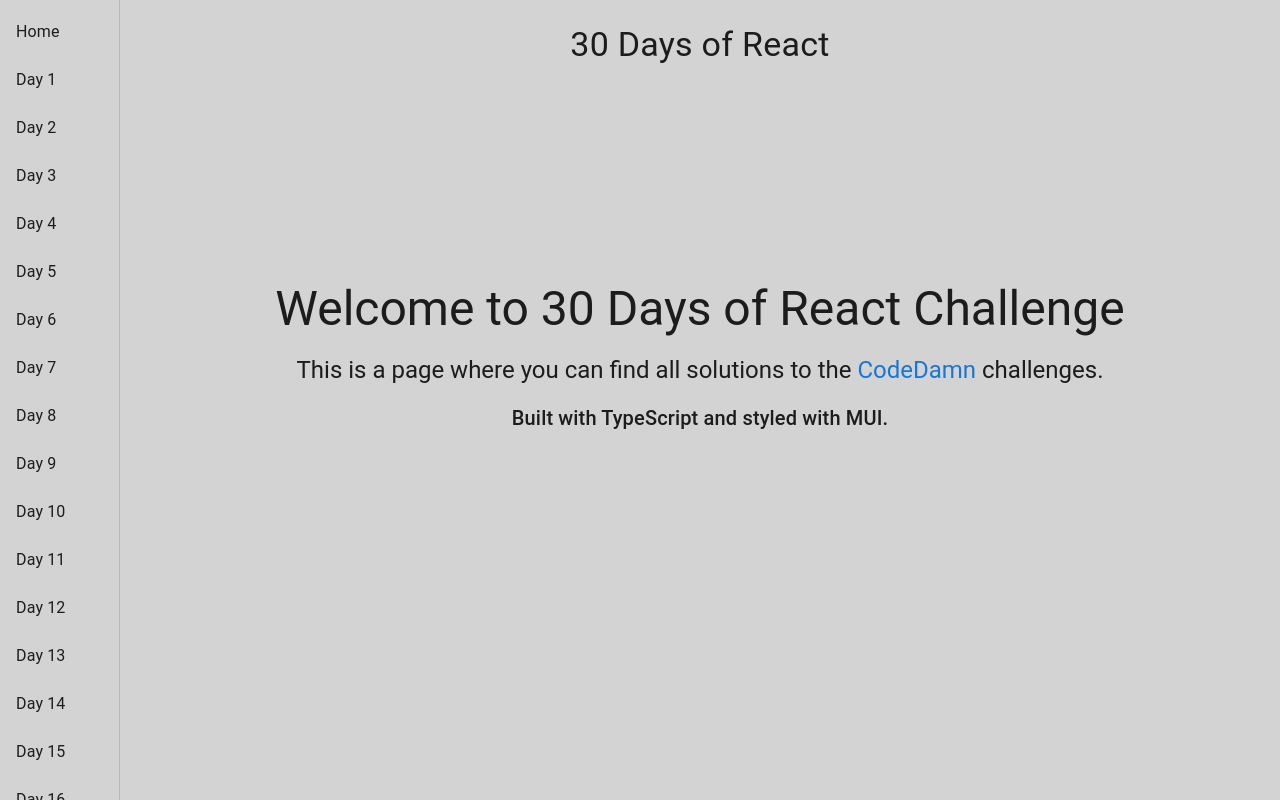
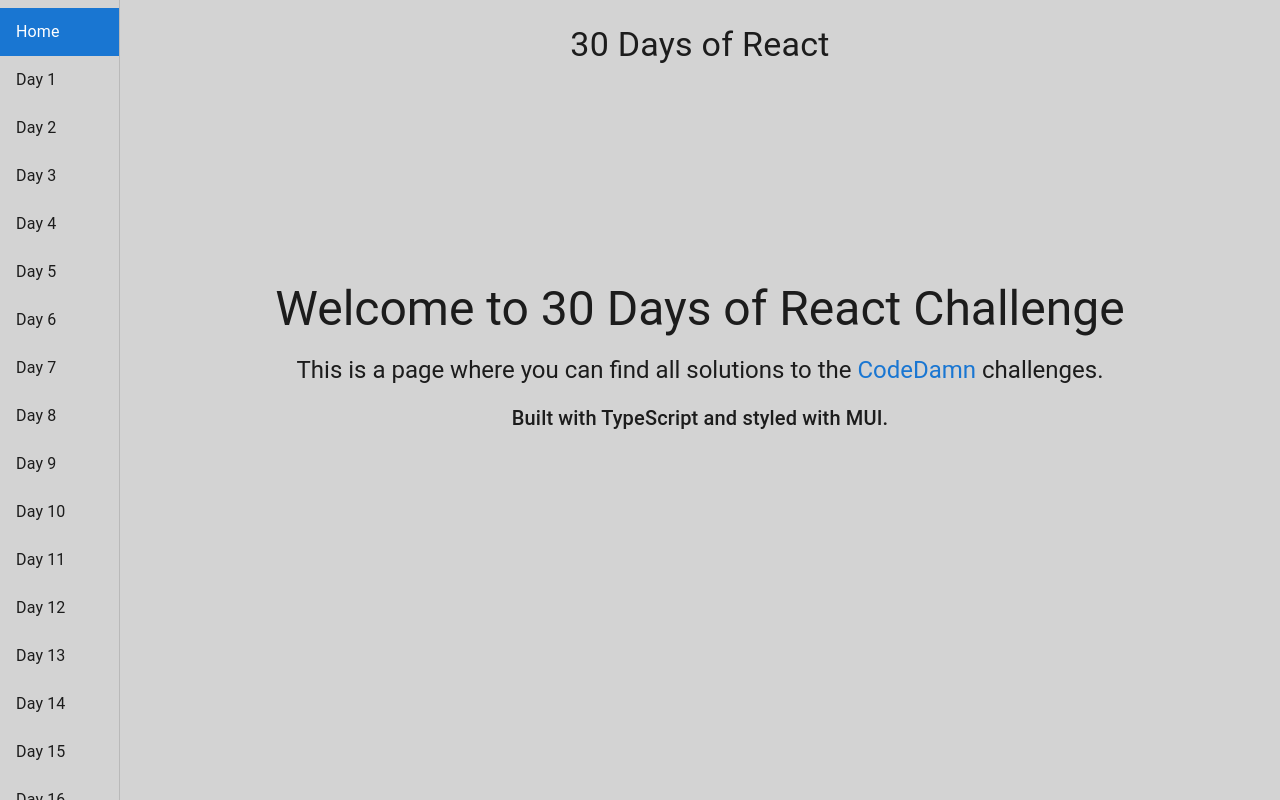
Before and after one commit to Cema2019/codedamn-challenge-30-days-of-react, a React (Vite) app: page / in a window 1280 px wide. Built offline with nearby package versions, Linux system fonts and the light colour scheme.

Commit message:
Add highlight color to selected navigation link

```diff
--- a/components/Navigation.tsx
+++ b/components/Navigation.tsx
@@ -9,7 +9,7 @@ import {
   useMediaQuery,
 } from '@mui/material';
 import MenuIcon from '@mui/icons-material/Menu';
-import { Link } from 'react-router-dom';
+import { Link, useLocation } from 'react-router-dom';
 import { routeConfig } from '../routes/routeConfig';
 
 interface NavigationProps {
@@ -19,6 +19,7 @@ interface NavigationProps {
 const Navigation: React.FC<NavigationProps> = ({ drawerWidth }) => {
   const [isDrawerOpen, setIsDrawerOpen] = useState(false);
   const isSmallScreen = useMediaQuery('(max-width:600px)');
+  const location = useLocation();
 
   const toggleDrawer = (open: boolean) => () => {
     setIsDrawerOpen(open);
@@ -67,12 +68,14 @@ const Navigation: React.FC<NavigationProps> = ({ drawerWidth }) => {
               to={path}
               onClick={isSmallScreen ? toggleDrawer(false) : undefined}
               sx={{
-                color: 'inherit',
                 textDecoration: 'none',
                 '&:hover': {
                   backgroundColor: 'primary.light',
                   color: 'primary.main',
                 },
+                backgroundColor:
+                  location.pathname === path ? 'primary.main' : 'transparent',
+                color: location.pathname === path ? 'white' : 'inherit',
               }}
             >
               <ListItemText primary={label} />
```
